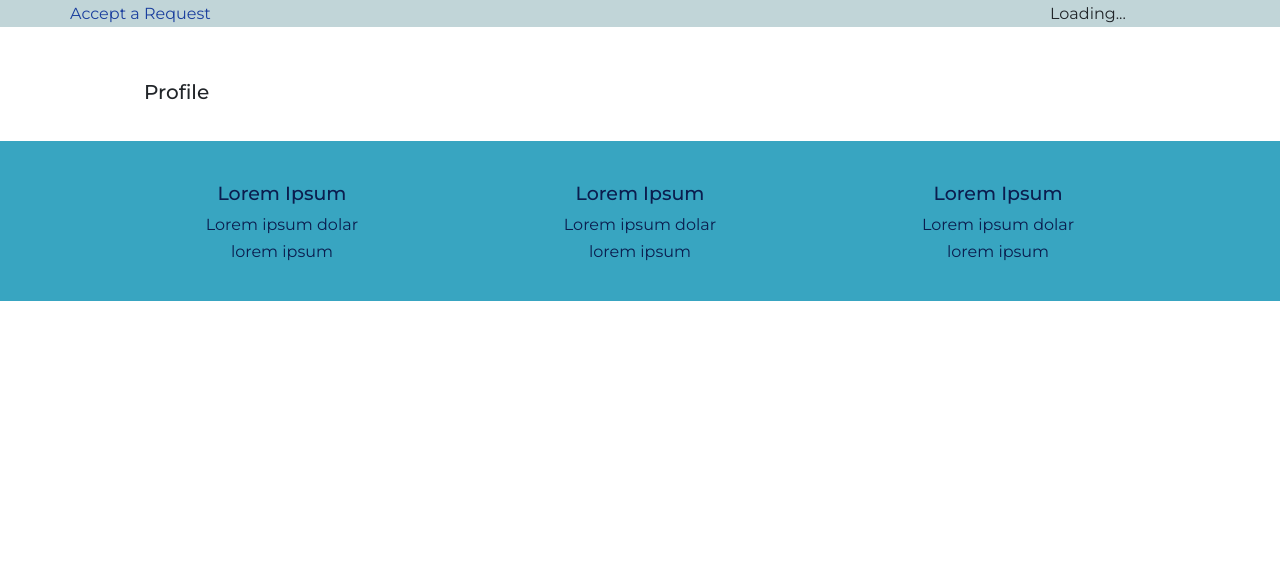
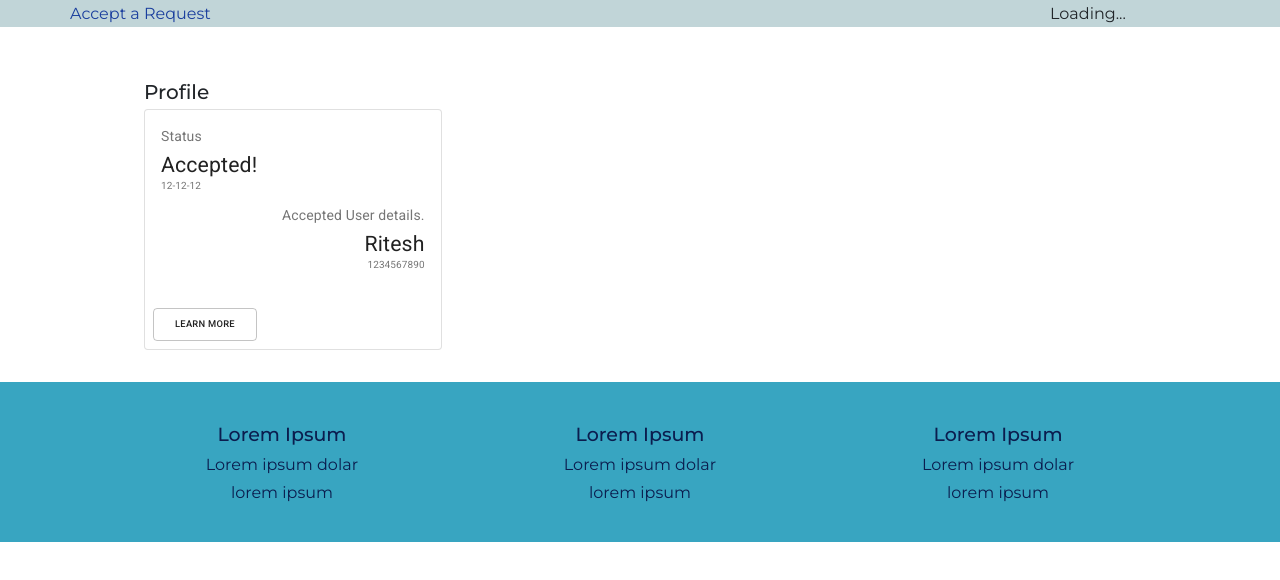
Before and after one commit to riteshsp2000/Foodzy, a React (Create React App) app in the folder client/: page /profile/1 in a window 1280 px wide. Shown: the top 580 px of the page. Built offline with nearby package versions, Linux system fonts and the light colour scheme; no server answers.

Commit message:
Made the cards to show on the profile page

```diff
--- a/client/src/components/Card.js
+++ b/client/src/components/Card.js
@@ -8,7 +8,7 @@ import Typography from '@material-ui/core/Typography';
 
 const useStyles = makeStyles({
   root: {
-    minWidth: '20%',
+    maxWidth: '30%',
   },
   bullet: {
     display: 'inline-block',
@@ -25,20 +25,19 @@ const useStyles = makeStyles({
 
 export default function SimpleCard({ status, date, acceptedUser }) {
   const classes = useStyles();
-  const bull = <span className={classes.bullet}>•</span>;
 
   return (
-    <Card className={classes.root}>
+    <Card className={classes.root} variant='outlined'>
       <CardContent>
         <Typography
           className={classes.title}
           color='textSecondary'
           gutterBottom
         >
-          {status}
+          Status
         </Typography>
-        <Typography variant='h5' component='h2'>
-          {state ? 'Accepted!' : 'Pending..'}
+        <Typography variant='h4' component='h2'>
+          {status ? 'Accepted!' : 'Pending..'}
         </Typography>
         <Typography className={classes.pos} color='textSecondary'>
           {date}
@@ -48,19 +47,26 @@ export default function SimpleCard({ status, date, acceptedUser }) {
           className={classes.title}
           color='textSecondary'
           gutterBottom
+          style={{ textAlign: 'right' }}
         >
           Accepted User details.
         </Typography>
-        <Typography variant='h5' component='h2'>
+        <Typography variant='h4' component='h2' style={{ textAlign: 'right' }}>
           {acceptedUser.name}
         </Typography>
-        <Typography className={classes.pos} color='textSecondary'>
+        <Typography
+          className={classes.pos}
+          color='textSecondary'
+          style={{ textAlign: 'right' }}
+        >
           {acceptedUser.contactNumber}
         </Typography>
       </CardContent>
 
       <CardActions>
-        <Button size='small'>Learn More</Button>
+        <Button size='large' variant='outlined'>
+          Learn More
+        </Button>
       </CardActions>
     </Card>
   );
--- a/client/src/components/user/Profile.js
+++ b/client/src/components/user/Profile.js
@@ -1,11 +1,17 @@
 import React from 'react';
 
 import Layout from './Layout';
+import Card from '../Card';
 
 const Profile = () => {
   return (
     <Layout>
       <h2>Profile</h2>
+      <Card
+        status={true}
+        date='12-12-12'
+        acceptedUser={{ name: 'Ritesh', contactNumber: 1234567890 }}
+      />
     </Layout>
   );
 };
--- a/client/src/sass/_base.scss
+++ b/client/src/sass/_base.scss
@@ -18,6 +18,7 @@ body {
   font-size: 16px;
   line-height: 1.7;
   box-sizing: border-box;
+  // background-color: rgb(241, 241, 241);
 }
 
 li,
--- a/client/src/sass/_homePage.scss
+++ b/client/src/sass/_homePage.scss
@@ -14,6 +14,7 @@
 
   & .card-container {
     width: 70%;
+    height: 15em;
     margin: 0 auto;
     padding-bottom: 3em;
     display: flex;
--- a/client/src/sass/marginals/_footer.scss
+++ b/client/src/sass/marginals/_footer.scss
@@ -1,6 +1,10 @@
 @import '../variables';
 
 .footer-container {
+  position: static;
+  bottom: 0px;
+  left: 0;
+  width: 100%;
   height: 10em;
   background-color: rgba(15, 147, 180, 0.829);
   display: flex;
--- a/client/src/sass/user/_layout.scss
+++ b/client/src/sass/user/_layout.scss
@@ -1,7 +1,7 @@
 #user-layout-container {
   margin-top: 4em !important;
   width: 80%;
-  // background-color: red;
+
   margin: 0 auto;
   margin-bottom: 1em;
   padding: 1em;
```
